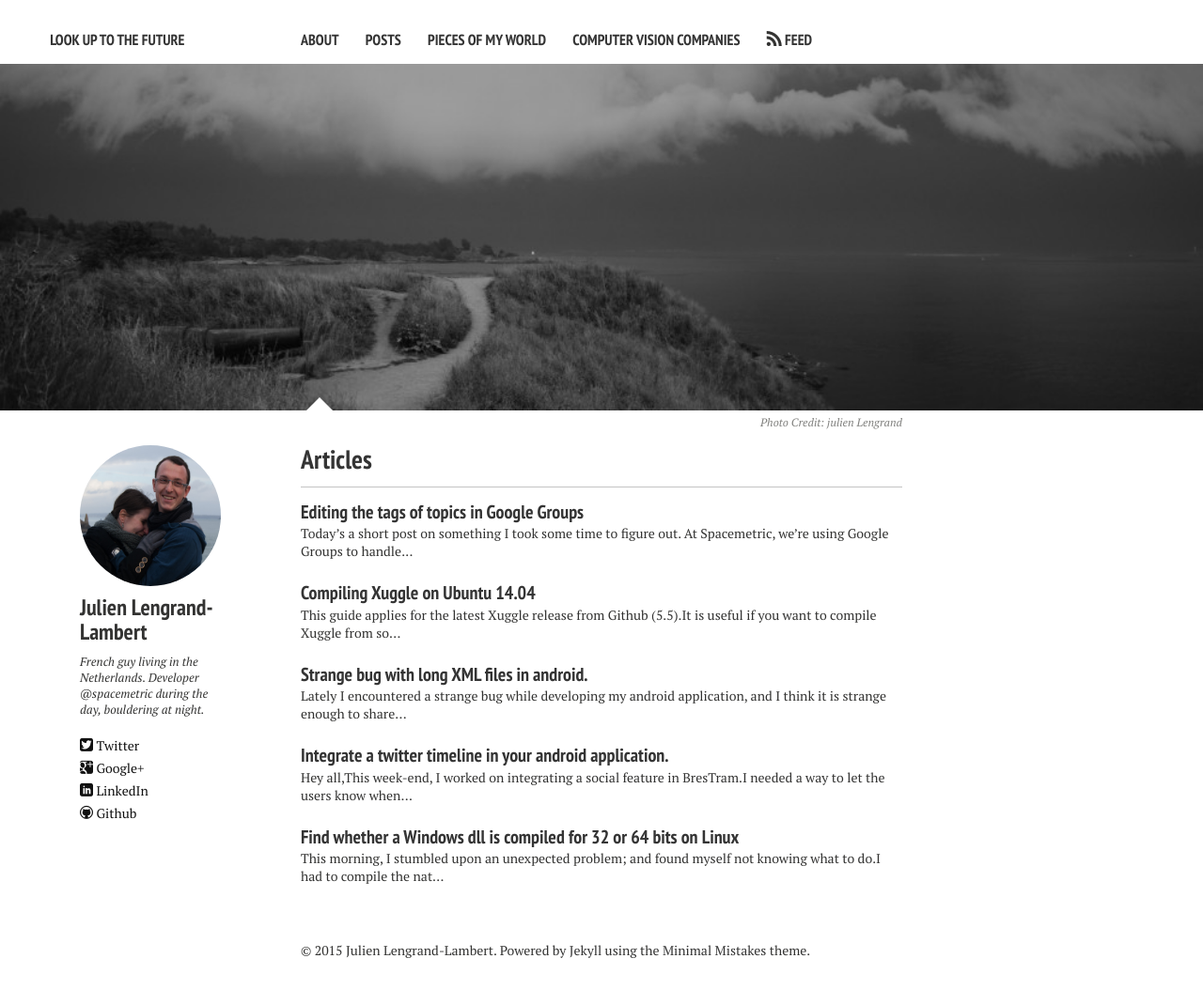
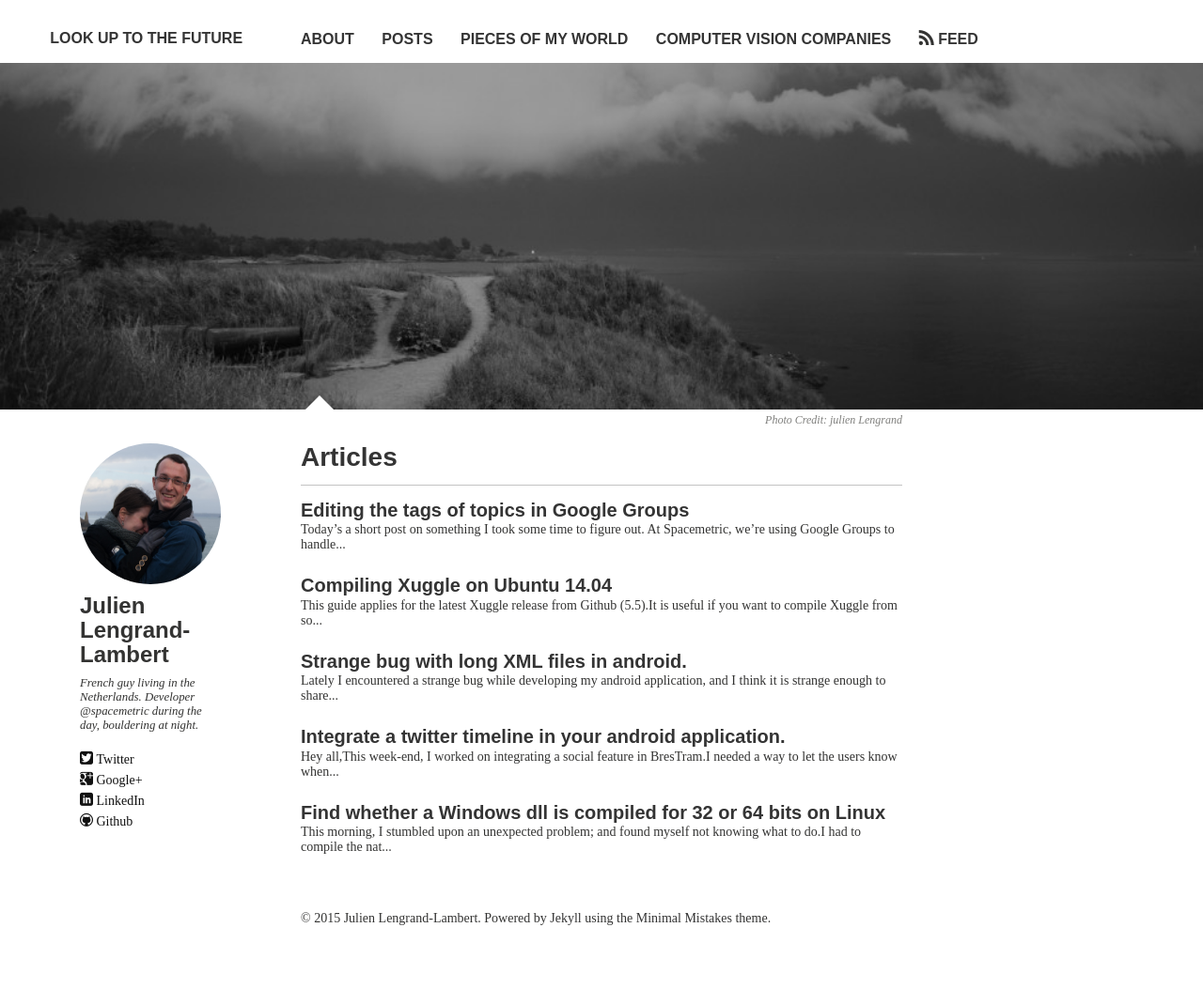
Before and after one commit to jlengrand/jlengrand.github.io, a Jekyll site: the page built from index.md, in a window 1280 px wide. Shown: the whole page at 94% size. Built offline with Jekyll 4.4.1, drawn with Linux system fonts in a browser that asks for light colours; nearby versions of some CDN libraries; after the commit the page ends 1034 px from its top, so only the background shows below that.

Commit message:
Finishes adding Ubuntu font

```diff
--- a/_includes/_head.html
+++ b/_includes/_head.html
@@ -34,7 +34,8 @@
 <meta name="viewport" content="width=device-width, initial-scale=1.0">
 
 <!-- Google Webfonts -->
-<link href='http://fonts.googleapis.com/css?family=PT+Sans+Narrow:400,700|PT+Serif:400,700,400italic' rel='stylesheet' type='text/css'>
+<!-- <link href='http://fonts.googleapis.com/css?family=PT+Sans+Narrow:400,700|PT+Serif:400,700,400italic' rel='stylesheet' type='text/css'> -->
+<link href='http://fonts.googleapis.com/css?family=Ubuntu+Mono|Ubuntu|Ubuntu+Condensed' rel='stylesheet' type='text/css'>
 <!-- For all browsers -->
 <link rel="stylesheet" href="{{ site.url }}/assets/css/main.min.css">
 
```
